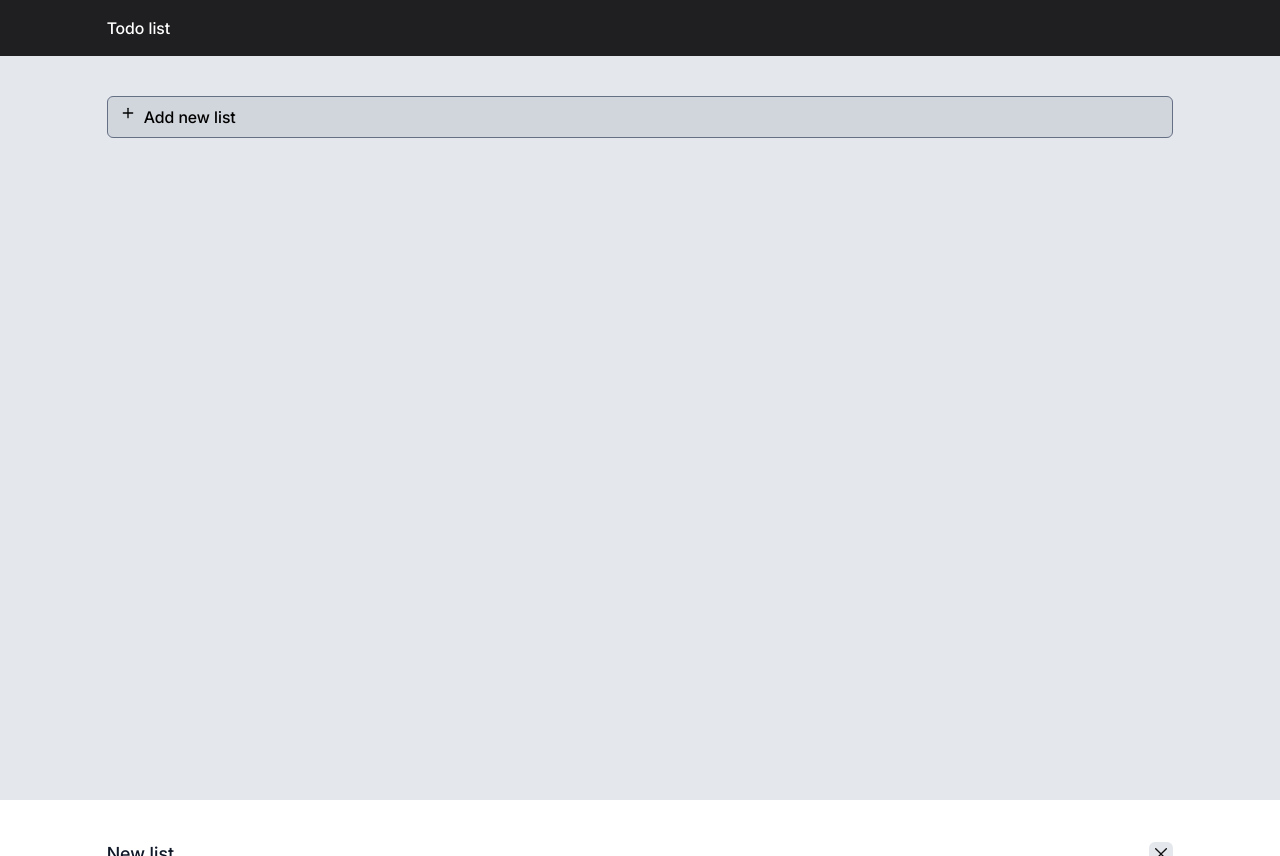
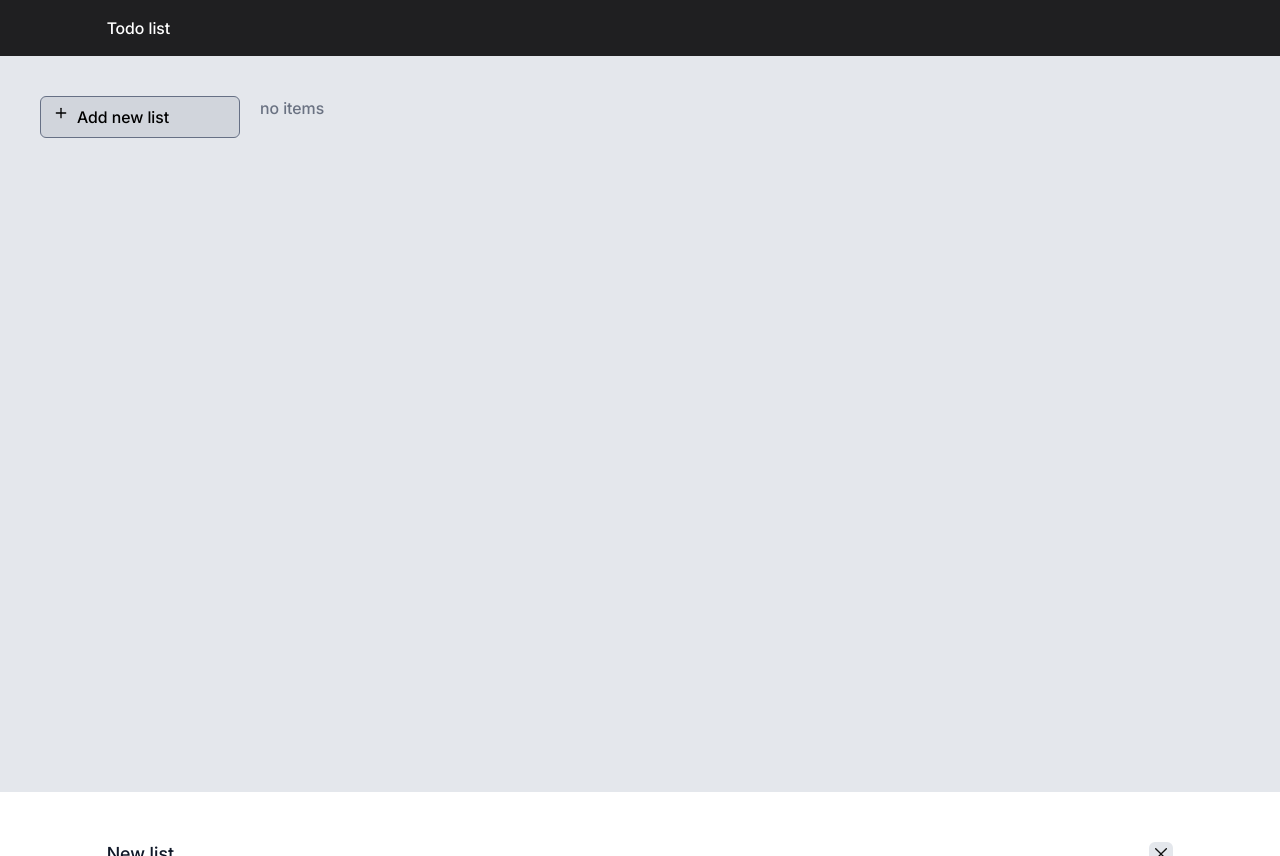
Before and after one commit to ali-sheikhali/todo-list, a Next.js app: page / in a window 1280 px wide. After the commit the page ends 800 px from the top, so only its background shows below. Built offline with nearby package versions, Linux system fonts and the light colour scheme.

Commit message:
feat: show list

```diff
--- a/app/globals.css
+++ b/app/globals.css
@@ -1,6 +1,5 @@
-@import url('../styles/fonts.css');
+@import url("../styles/fonts.css");
 @import "tailwindcss";
-
 
 @theme {
   --color-primary: #101828;
@@ -15,6 +14,5 @@
 }
 
 body {
-
   font-family: "inter";
 }
--- a/app/page.tsx
+++ b/app/page.tsx
@@ -1,12 +1,15 @@
 import AddNewList from "@components/homePage/AddNewList";
+import ShowLists from "@components/homePage/ShowLists";
 
 export default function Home() {
-  return <div className="bg-stroke-primary min-h-screen w-full py-10">
-    <div className="w-10/12 mx-auto">
-      <AddNewList />
+  return (
+   <div className="bg-stroke-primary h-[calc(100vh-64px)] w-full overflow-hidden">
+      <div className="h-full overflow-x-auto overflow-y-hidden">
+        <div className="flex gap-5 px-10 py-10 min-w-fit h-full items-start">
+          <AddNewList />
+          <ShowLists />
+        </div>
+      </div>
     </div>
-    <div>
-
-    </div>
-  </div>
+  );
 }
--- a/components/homePage/AddNewList.tsx
+++ b/components/homePage/AddNewList.tsx
@@ -14,7 +14,7 @@ export default function AddNewList() {
     <div>
       <button
         onClick={handleClick}
-        className="w-full flex gap-2 py-2 px-3 rounded-md bg-gray-300 border border-tertiary cursor-pointer"
+        className="w-[200px] flex gap-2 py-2 px-3 rounded-md bg-gray-300 border border-tertiary cursor-pointer"
       >
         <Image src={addIcon} width={16} height={16} alt="add-icon" />
         <p>Add new list</p>
--- a/components/homePage/NewList.tsx
+++ b/components/homePage/NewList.tsx
@@ -2,8 +2,10 @@ import { useForm } from "react-hook-form";
 import { zodResolver } from "@hookform/resolvers/zod";
 import { newListSchema } from "@schemas/newListSchema";
 import { z } from "zod";
+import { useListsStore } from "store/listStore";
 
-export default function NewList({onClose}:{onClose: ()=> void}) {
+export default function NewList({ onClose }: { onClose: () => void }) {
+  const addList = useListsStore((state) => state.addList);
   type NewListSchema = z.infer<typeof newListSchema>;
   const {
     register,
@@ -18,18 +20,8 @@ export default function NewList({onClose}:{onClose: ()=> void}) {
   });
 
   const onSubmit = (data: NewListSchema) => {
-
-    const storedLists = JSON.parse(localStorage.getItem("lists") || "[]");
-
-    const newItem = {
-      id: storedLists.length,
-      name: data.newList,
-    };
-
-    const updatedItems = [...storedLists, newItem];
-
-    localStorage.setItem("lists", JSON.stringify(updatedItems));
-    onClose()
+    addList(data.newList);
+    onClose();
     reset();
   };
 
--- /dev/null
+++ b/components/homePage/ShowLists.tsx
@@ -0,0 +1,34 @@
+"use client";
+import { useEffect } from "react";
+import { useListsStore } from "store/listStore";
+
+export default function ShowLists() {
+  const { lists, loadFromStorage ,removeList } = useListsStore();
+
+  useEffect(() => {
+    loadFromStorage();
+  }, [loadFromStorage]);
+
+  return (
+    <div className="flex gap-5">
+      {lists.length > 0 ? (
+        lists.map((list) => (
+          <div
+            key={list.id}
+            className="w-[250px] flex justify-between items-center p-2 border rounded mb-2 bg-gray-50"
+          >
+            <span>{list.name}</span>
+            <button
+              onClick={() => removeList(list.id)}
+              className="text-red-500 hover:underline"
+            >
+              Delete
+            </button>
+          </div>
+        ))
+      ) : (
+        <p className="text-gray-500">no items</p>
+      )}
+    </div>
+  );
+}
--- a/package.json
+++ b/package.json
@@ -14,7 +14,8 @@
     "react": "19.1.0",
     "react-dom": "19.1.0",
     "react-hook-form": "^7.62.0",
-    "zod": "^4.1.9"
+    "zod": "^4.1.9",
+    "zustand": "^5.0.8"
   },
   "devDependencies": {
     "@eslint/eslintrc": "^3",
--- /dev/null
+++ b/store/listStore.ts
@@ -0,0 +1,33 @@
+import { create } from "zustand";
+
+interface List {
+  id: number;
+  name: string;
+}
+
+interface ListsState {
+  lists: List[];
+  addList: (name: string) => void;
+  loadFromStorage: () => void;
+  removeList: (id: number) => void;
+}
+
+export const useListsStore = create<ListsState>((set, get) => ({
+  lists: [],
+  addList: (name) => {
+    const currentLists = get().lists;
+    const newItem = { id: currentLists.length + 1, name };
+    const updatedList = [...currentLists, newItem];
+    set({ lists: updatedList });
+    localStorage.setItem("lists", JSON.stringify(updatedList));
+  },
+  loadFromStorage: () => {
+    const stored = JSON.parse(localStorage.getItem("lists") || "[]");
+    set({ lists: stored });
+  },
+  removeList: (id) => {
+    const remove = get().lists.filter((list) => list.id != id);
+    set({ lists: remove });
+    localStorage.setItem("lists", JSON.stringify(remove));
+  },
+}));
```
Also changed, not shown: 1 other file (tests, documents, lock files or other folders).
